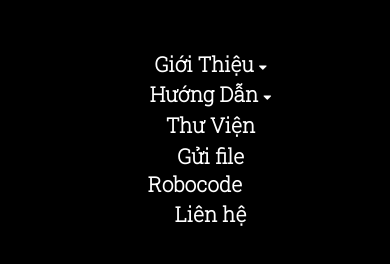
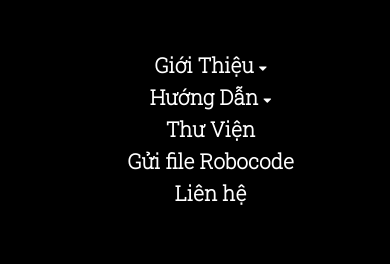
Before and after one commit to OU-MPC/Robocode2021, a plain HTML site: page index.html in a window 390 px wide. Both pictures are taken after a click on the element 349 px from the left and 27 px from the top of the page. Shown: the part 58-322 px from the top of the page. Drawn offline with Linux system fonts and the light colour scheme.

Commit message:
Add files via upload

```diff
--- a/main.css
+++ b/main.css
@@ -236,7 +236,7 @@ header.scrolling-active .navbar-Right__dropdown2 li a:hover,
         left: 0;
         width: 100%;
         height: calc(100vh);
-        padding: 50px 100px;
+        padding: 50px 0px;
         overflow: auto;
         text-align: center;
         flex-direction: column;
@@ -260,7 +260,7 @@ header.scrolling-active .navbar-Right__dropdown2 li a:hover,
     }
 
     .navbar-Right li{
-        margin-top: 0.2em;
+        padding-top: 0.3em;
 
     }
 
```
